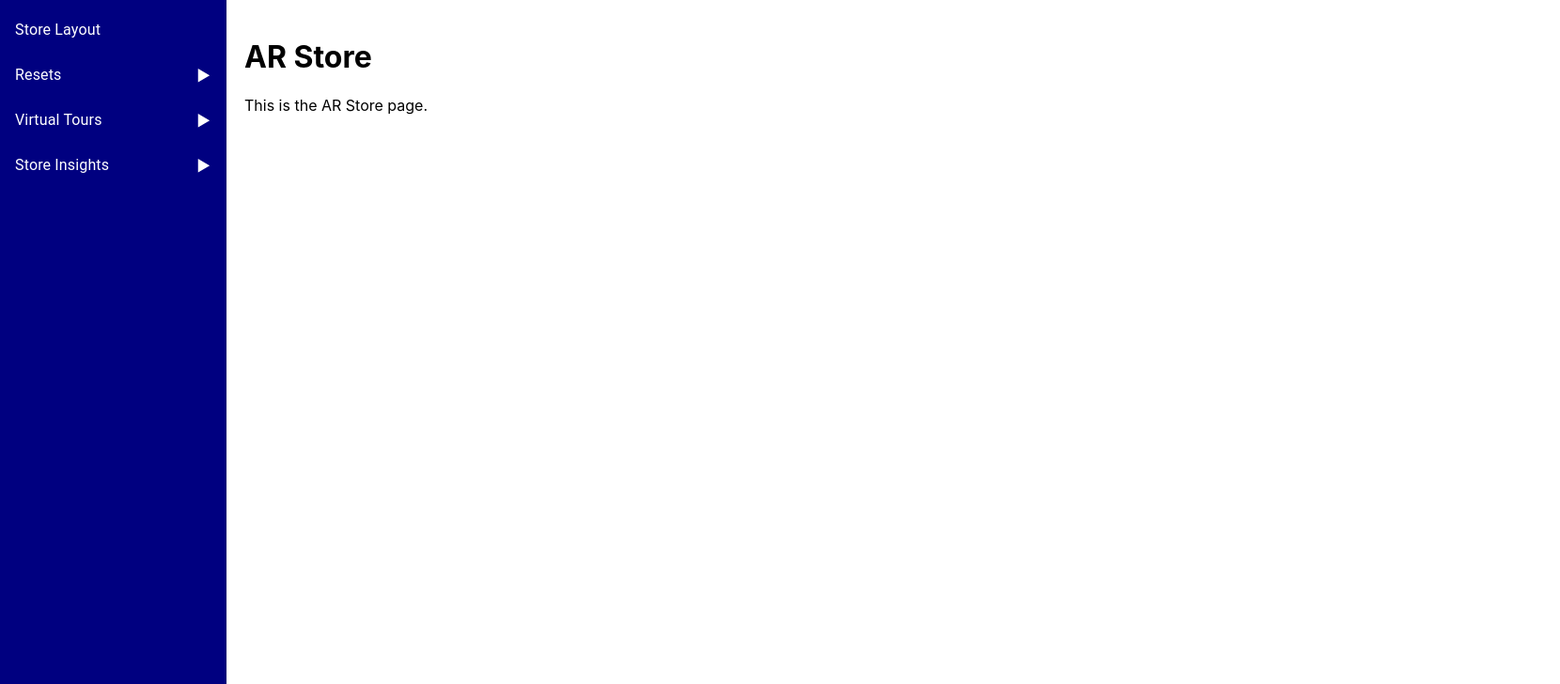
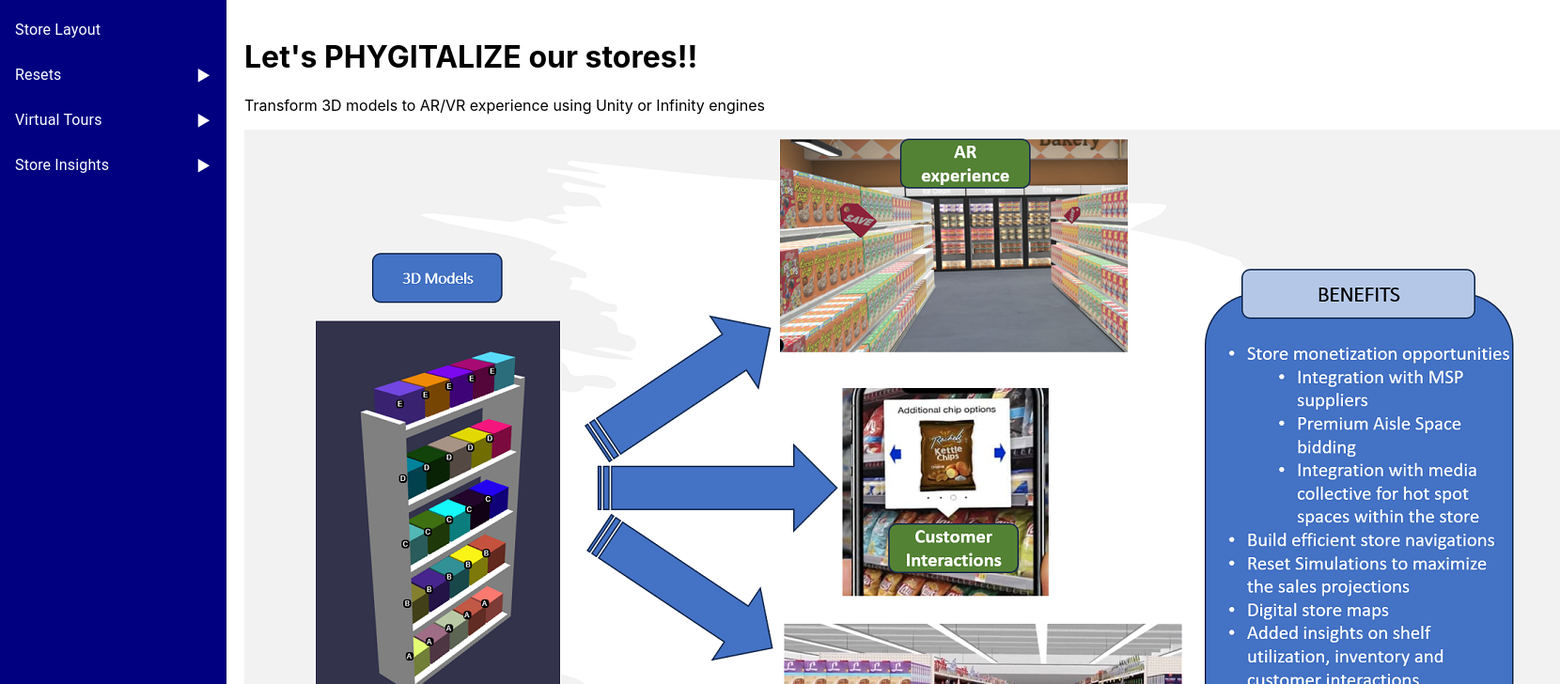
Before and after one commit to suren2k17/store-layout-app, a React (Create React App) app: page /ar-store in a window 1280 px wide. Shown: the top 728 px of the page at 94% size, 1660 px wide, since content can reach past the window. Built offline with nearby package versions, Linux system fonts and the light colour scheme.

Commit message:
Added changes to ARStore JS

```diff
--- a/src/ARStore.js
+++ b/src/ARStore.js
@@ -1,12 +1,15 @@
 // src/ARStore.js
 import React from 'react';
+import clusteringImage from './images/ARimage.png';
 
 function ARStore() {
   return (
     <div>
-      <h1>AR Store</h1>
-      <p>This is the AR Store page.</p>
-      {/* Additional functionality and content will go here */}
+      <h1>Let's PHYGITALIZE our stores!!</h1>
+      <p>Transform 3D models to AR/VR experience using Unity or Infinity engines</p>
+      <div>
+          <img max-width="100" height="auto" src={clusteringImage} alt="Aisle Clustering Plot" />
+        </div>
     </div>
   );
 }
```
Also changed, not shown: src/images/ARimage.png (added).
